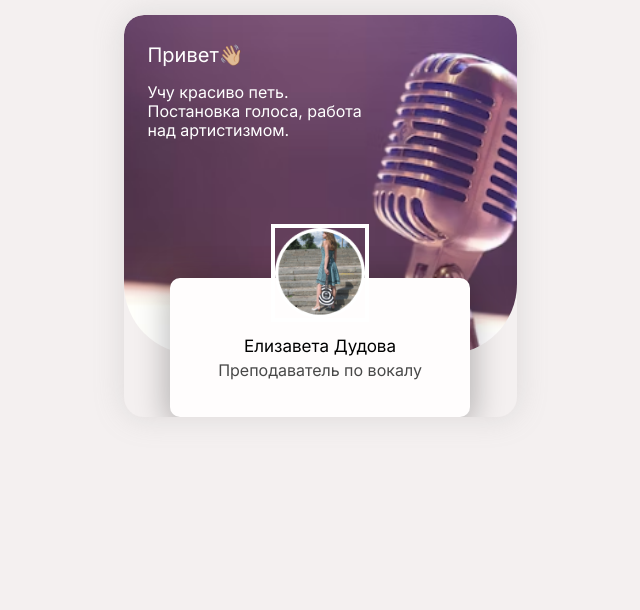
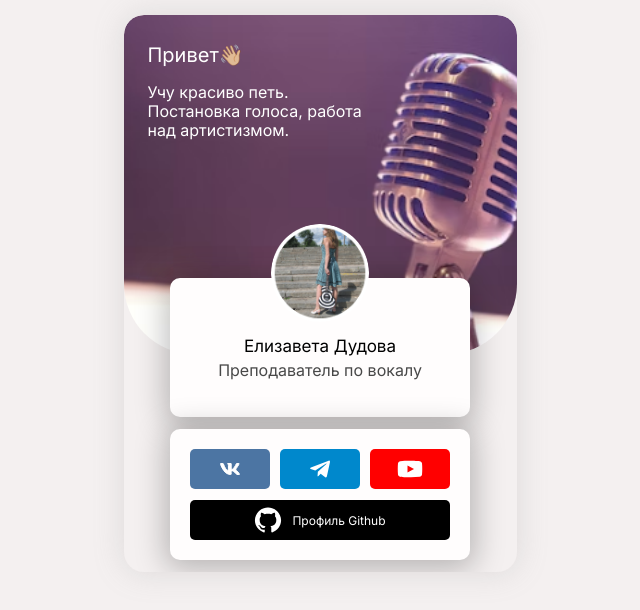
Before and after one commit to dudova-lisa/Taplink, a plain HTML site: page index.html in a window 1280 px wide. Shown: the whole page, without its empty margins (320-960 px from the left). Drawn offline with Linux system fonts and the light colour scheme.

Commit message:
add.buttons

```diff
--- a/css/style.css
+++ b/css/style.css
@@ -16,7 +16,7 @@ body {
 }
 .container {
   max-width: 300px;
-  margin: auto
+  margin: auto;
 }
 .header {
   color: #fff;
@@ -46,9 +46,7 @@ body {
 }
 .user-avatar {
   margin-top: -54px;
-  border-radius: 50%
-  object-fit: cover; /*чтоб картинка не растягивалась*/
-  border: 4px solid rgb(255, 255, 255);
+  border-radius: 50%;
 }
 .user-name {
   margin-top: 11px;
@@ -59,8 +57,49 @@ body {
 }
 .user-description {
   color: rgb(72, 72, 72);
-font-size: 16px;
-font-weight: 400;
-line-height: 19px;
-margin-top: 4px;
+  font-size: 16px;
+  font-weight: 400;
+  line-height: 19px;
+  margin-top: 4px;
 }
+.card {
+  border-radius: 10px;
+  box-shadow: 0px 4px 30px 5px rgba(0, 0, 0, 0.25);
+  background: rgb(255, 253, 253);
+  margin-top: 12px;
+  margin-bottom: 12px;
+  padding: 20px;
+}
+.buttons {
+  display: flex;
+  justify-content: space-between;
+  max-width: 280px;
+  margin: auto;
+  gap: 10px;
+  margin-bottom: 11px;
+}
+.button {
+  background: #000;
+  display: flex;
+  align-items: center;
+  justify-content: center;
+  height: 40px;
+  flex-shrink: 1;
+  width: 100%;
+  border-radius: 5px;
+  text-decoration: none;
+  color: #fff;
+  font-size: 12px;
+  font-weight: 400;
+  line-height: 15px;
+  gap: 10px;
+}
+.button.vk {
+  background: #4c75a3;
+}
+.button.tg {
+  background: #0088cc;
+}
+.button.youtube {
+  background: #ff0000;
+}
--- a/index.html
+++ b/index.html
@@ -35,6 +35,22 @@
           <h1 class="user-name">Елизавета Дудова</h1>
           <p class="user-description">Преподаватель по вокалу</p>
         </div>
+        <div class="card">
+          <div class="buttons">
+            <a href="https://vk.com/id11452965" class="button vk">
+            <img src="img/icons/VK.svg" alt="" class="button-icon"></a>
+            <a href="#" class="button tg">
+            <img src="img/icons/Telegram.svg" alt="" class="button-icon"></a>
+            <a href="#" class="button youtube">
+            <img src="img/icons/Youtube.svg" alt="" class="button-icon"></a>
+          <!-- /.buttons -->
+        </div>
+        <!-- /.buttons -->
+        <a href="https://github.com/dudova-lisa" class="button github">
+            <img src="img/icons/Github.svg" alt="" class="button-icon">
+         <span class="button-text">Профиль Github</span>
+          </a>
+
       </div>
     </div>
     <script src="js/main.js"></script>
```
Also changed, not shown: img/icons/Github.svg (added), img/icons/Telegram.svg (added), img/icons/VK.svg (added), img/icons/Youtube.svg (added).
